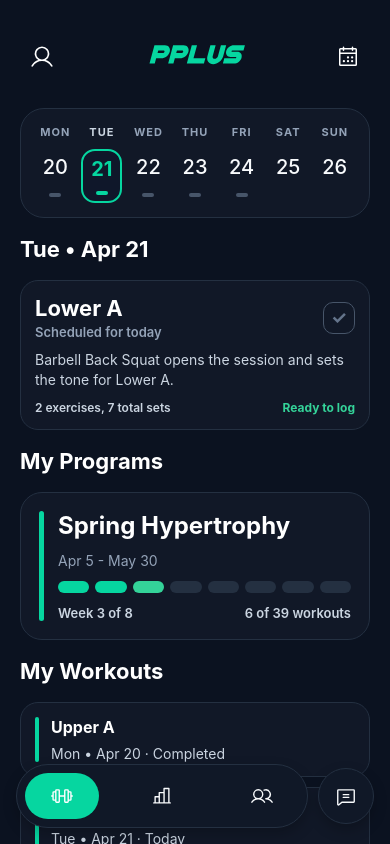
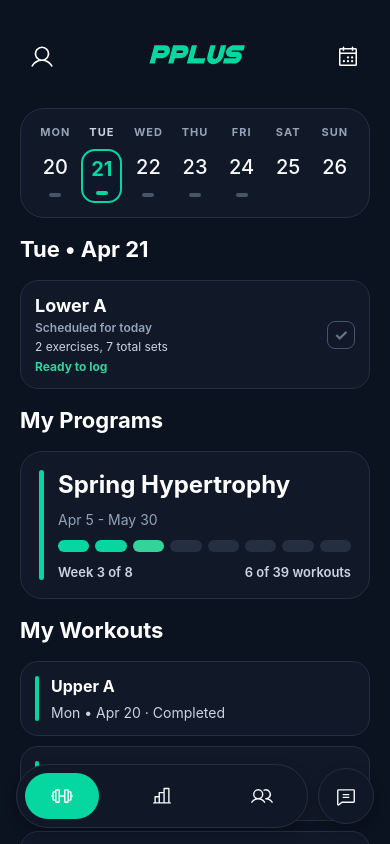
Before and after one commit to tonyfort22/pplus-training, a React Native app in the folder apps/mobile/: screen / in a window 390 px wide. Built offline with nearby package versions, Linux system fonts and the light colour scheme.

Commit message:
feat: compact mobile today workout card

```diff
--- a/apps/mobile/src/screens/styles.js
+++ b/apps/mobile/src/screens/styles.js
@@ -401,7 +401,9 @@ export const styles = {
     borderWidth: 1,
     borderColor: '#243041',
     padding: 14,
-    gap: 10,
+    flexDirection: 'row',
+    gap: 12,
+    alignItems: 'center',
   },
   todayCardTopRow: {
     flexDirection: 'row',
@@ -409,26 +411,30 @@ export const styles = {
     alignItems: 'center',
     gap: 10,
   },
+  todayCardContent: {
+    flex: 1,
+    gap: 4,
+  },
   todayCardTitleBlock: {
     flex: 1,
-    gap: 3,
+    gap: 2,
   },
   todayCardLabel: {
     color: '#cbd5e1',
-    fontSize: 12,
+    fontSize: 11,
     fontWeight: '700',
     textTransform: 'uppercase',
     letterSpacing: 1,
   },
   todayCardWorkoutName: {
     color: '#ffffff',
-    fontSize: 22,
+    fontSize: 18,
     fontWeight: '700',
   },
   todayCardCheckWrap: {
-    width: 32,
-    height: 32,
-    borderRadius: 10,
+    width: 28,
+    height: 28,
+    borderRadius: 8,
     borderWidth: 1,
     borderColor: '#475569',
     alignItems: 'center',
@@ -441,7 +447,7 @@ export const styles = {
   },
   todayCardCheckIcon: {
     color: '#64748b',
-    fontSize: 18,
+    fontSize: 16,
     fontWeight: '700',
   },
   todayCardCheckIconDone: {
@@ -449,13 +455,13 @@ export const styles = {
   },
   todayCardScheduledLabel: {
     color: '#94a3b8',
-    fontSize: 13,
+    fontSize: 12,
     fontWeight: '600',
   },
   todayCardSummary: {
     color: '#cbd5e1',
-    fontSize: 14,
-    lineHeight: 20,
+    fontSize: 12,
+    lineHeight: 16,
   },
   todayCardFooterRow: {
     flexDirection: 'row',
--- a/apps/mobile/src/ui/cards.js
+++ b/apps/mobile/src/ui/cards.js
@@ -56,20 +56,17 @@ export function SurfaceCard({
 
     return (
       <CardWrapper style={styles.todayCard} onPress={onAction}>
-        <View style={styles.todayCardTopRow}>
+        <View style={styles.todayCardContent}>
           <View style={styles.todayCardTitleBlock}>
             {title ? <Text style={styles.todayCardLabel}>{title}</Text> : null}
             <Text style={styles.todayCardWorkoutName}>{workoutName || title}</Text>
-            <Text style={styles.todayCardScheduledLabel}>{scheduledLabel || body}</Text>
           </View>
-          <View style={[styles.todayCardCheckWrap, isDone && styles.todayCardCheckWrapDone]}>
-            <Text style={[styles.todayCardCheckIcon, isDone && styles.todayCardCheckIconDone]}>✓</Text>
-          </View>
+          <Text style={styles.todayCardScheduledLabel}>{scheduledLabel || body}</Text>
+          <Text style={styles.todayCardSummary}>{summaryLabel || quickSummary || body}</Text>
+          <Text style={styles.todayCardFooterStatus}>{statusLabel}</Text>
         </View>
-        <Text style={styles.todayCardSummary}>{quickSummary || body}</Text>
-        <View style={styles.todayCardFooterRow}>
-          <Text style={styles.todayCardFooterMeta}>{summaryLabel}</Text>
-          <Text style={styles.todayCardFooterStatus}>{statusLabel}</Text>
+        <View style={[styles.todayCardCheckWrap, isDone && styles.todayCardCheckWrapDone]}>
+          <Text style={[styles.todayCardCheckIcon, isDone && styles.todayCardCheckIconDone]}>✓</Text>
         </View>
       </CardWrapper>
     )
```
Also changed, not shown: 1 other file (tests, documents, lock files or other folders).
